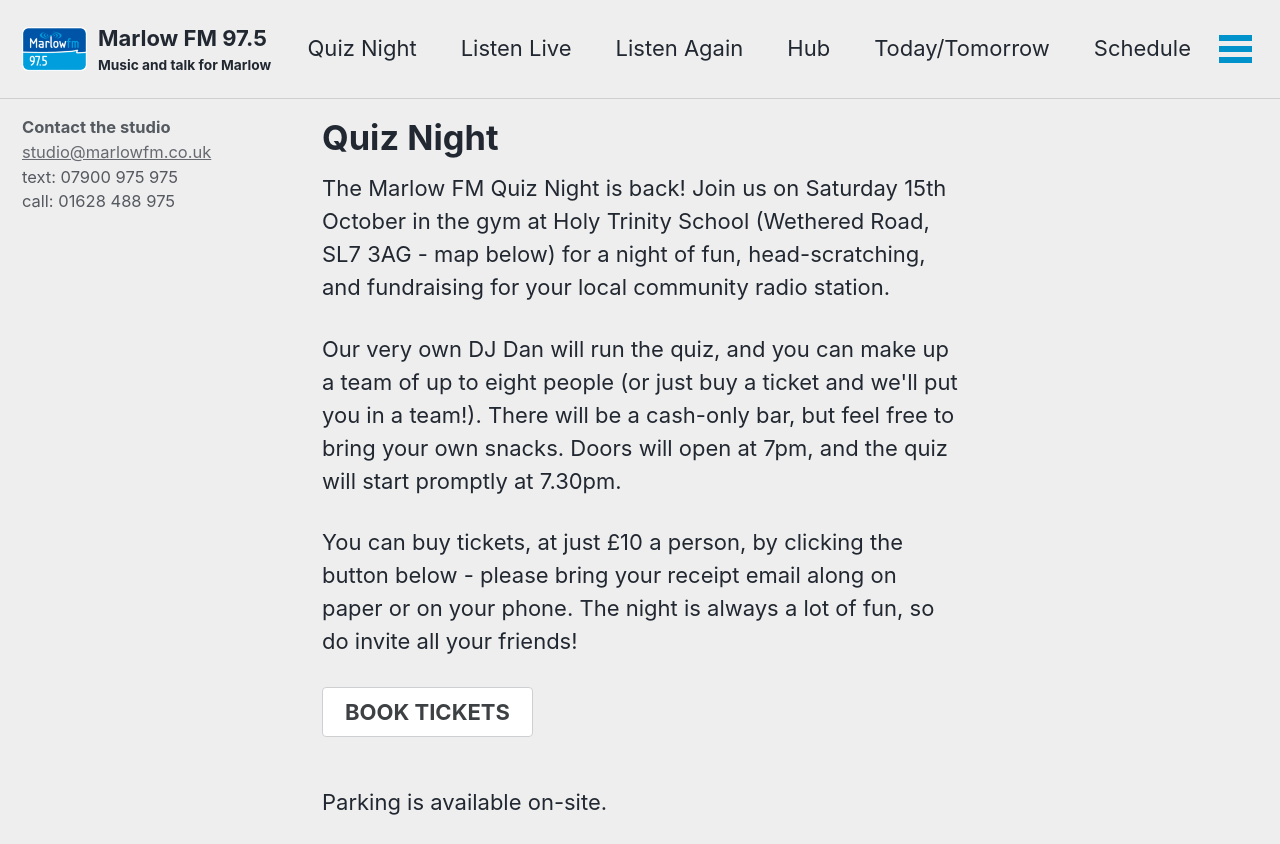
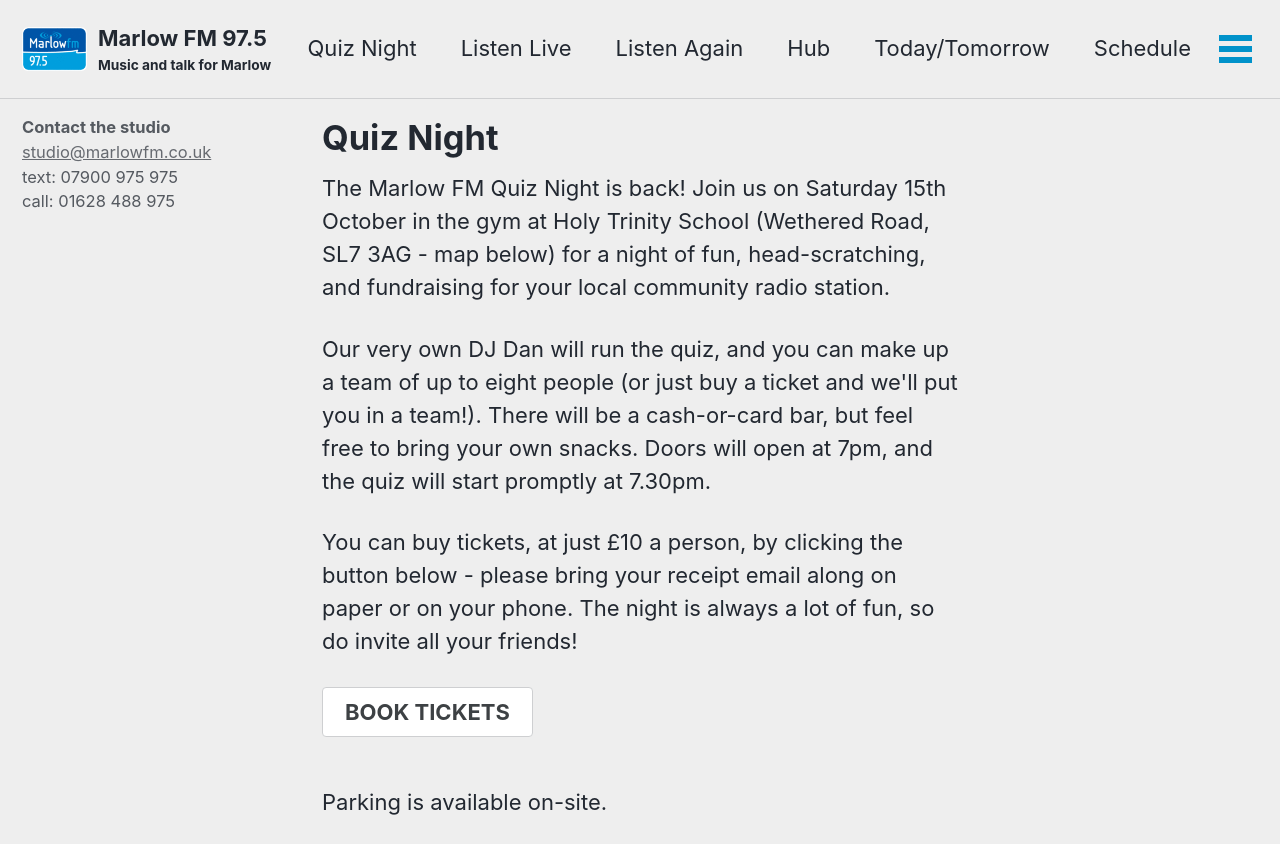
Before and after one commit to marlowfm/marlowfm.github.io, a Jekyll site: the page built from _pages/quiz.html, in a window 1280 px wide and 900 px high, cut to the strip 0-844 px from the top of the window. Built offline with Jekyll 4.4.1, drawn with Linux system fonts in a browser that asks for light colours; cached includes are drawn as plain includes; nearby versions of some CDN libraries.

Commit message:
Update quiz.html

```diff
--- a/_pages/quiz.html
+++ b/_pages/quiz.html
@@ -15,7 +15,7 @@
 <p>
 	Our very own DJ Dan will run the quiz, and you can make up a team of up to
 	eight people (or just buy a ticket and we'll put you in a team!). There will
-	be a cash-only bar, but feel free to bring your own snacks. Doors will open at
+	be a cash-or-card bar, but feel free to bring your own snacks. Doors will open at
 	7pm, and the quiz will start promptly at 7.30pm.
 </p>
 
```
